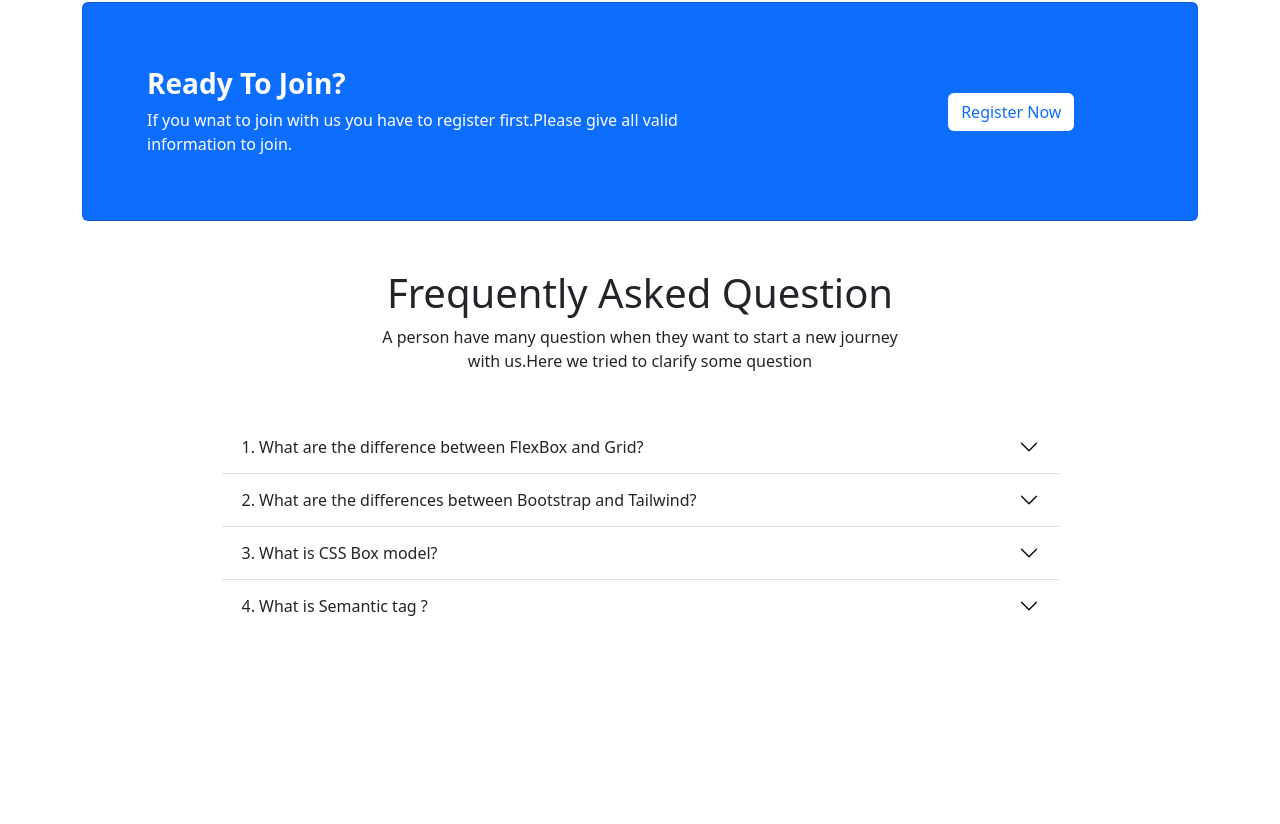
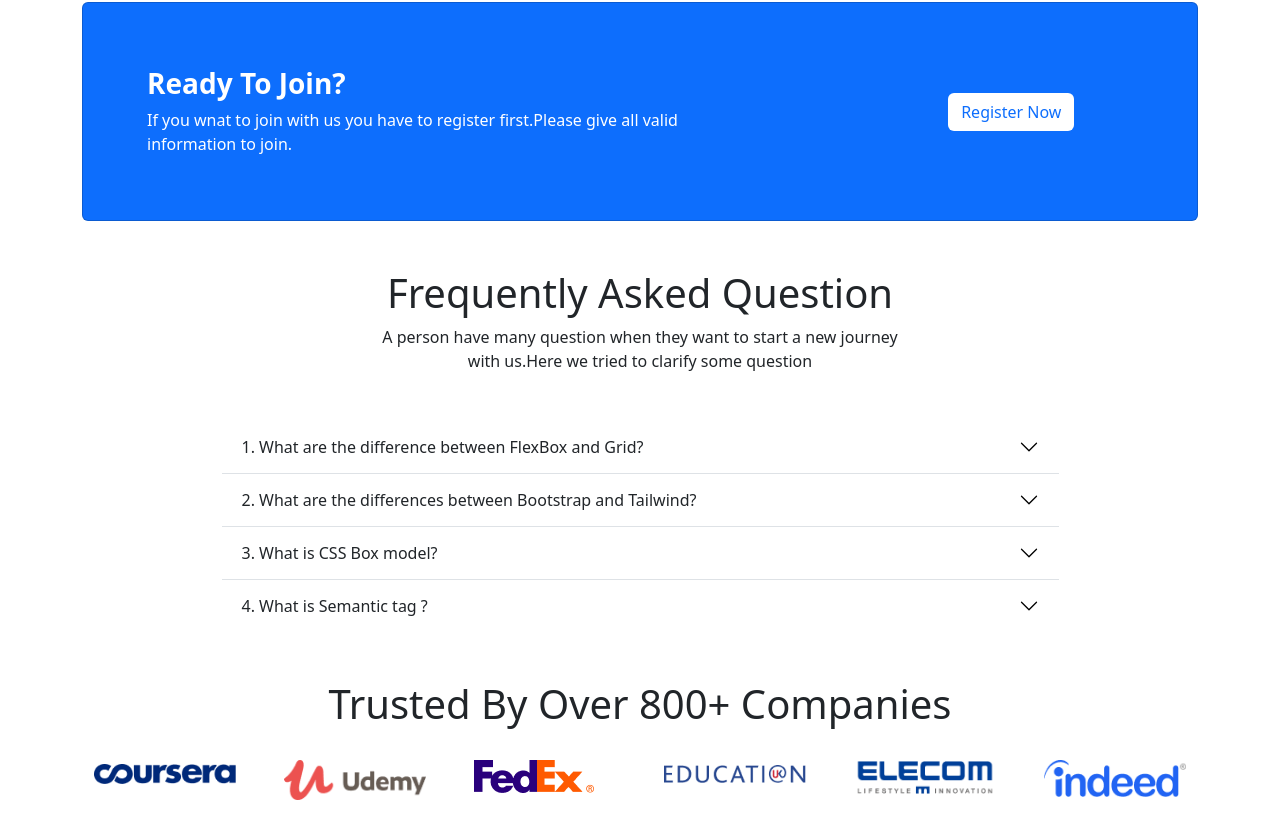
Before and after one commit to noor16mustafa/EdTech-with-bootstrap, a plain HTML site: page index.html in a window 1280 px wide. Shown: the part 1614-2438 px from the top of the page. Before the commit the page ends 2246 px from the top, so only its background shows below. Drawn offline with nearby package versions, Linux system fonts and the light colour scheme.

Commit message:
trusted part

```diff
--- a/index.html
+++ b/index.html
@@ -390,6 +390,19 @@
         <!------------------question part end------------->
 
         <!-------------------Trusted section start--------->
+        <section class="container mt-5 d-none d-lg-block">
+            <div class="text-center mb-2">
+                <h1>Trusted By Over 800+ Companies</h1>
+            </div>
+            <div class="row">
+                <div class="col-lg-2 p-4"><img class="img-fluid" src="images/company/company-1.png" alt=""></div>
+                <div class="col-lg-2 p-4"><img class="img-fluid" src="images/company/company-2.png" alt=""></div>
+                <div class="col-lg-2 p-4"><img class="img-fluid" src="images/company/company-3.png" alt=""></div>
+                <div class="col-lg-2 p-4"><img class="img-fluid" src="images/company/company-4.png" alt=""></div>
+                <div class="col-lg-2 p-4"><img class="img-fluid" src="images/company/company-5.png" alt=""></div>
+                <div class="col-lg-2 p-4"><img class="img-fluid" src="images/company/company-6.png" alt=""></div>
+            </div>
+        </section>
 
         <!-------------------Trusted section end--------->
 
```
